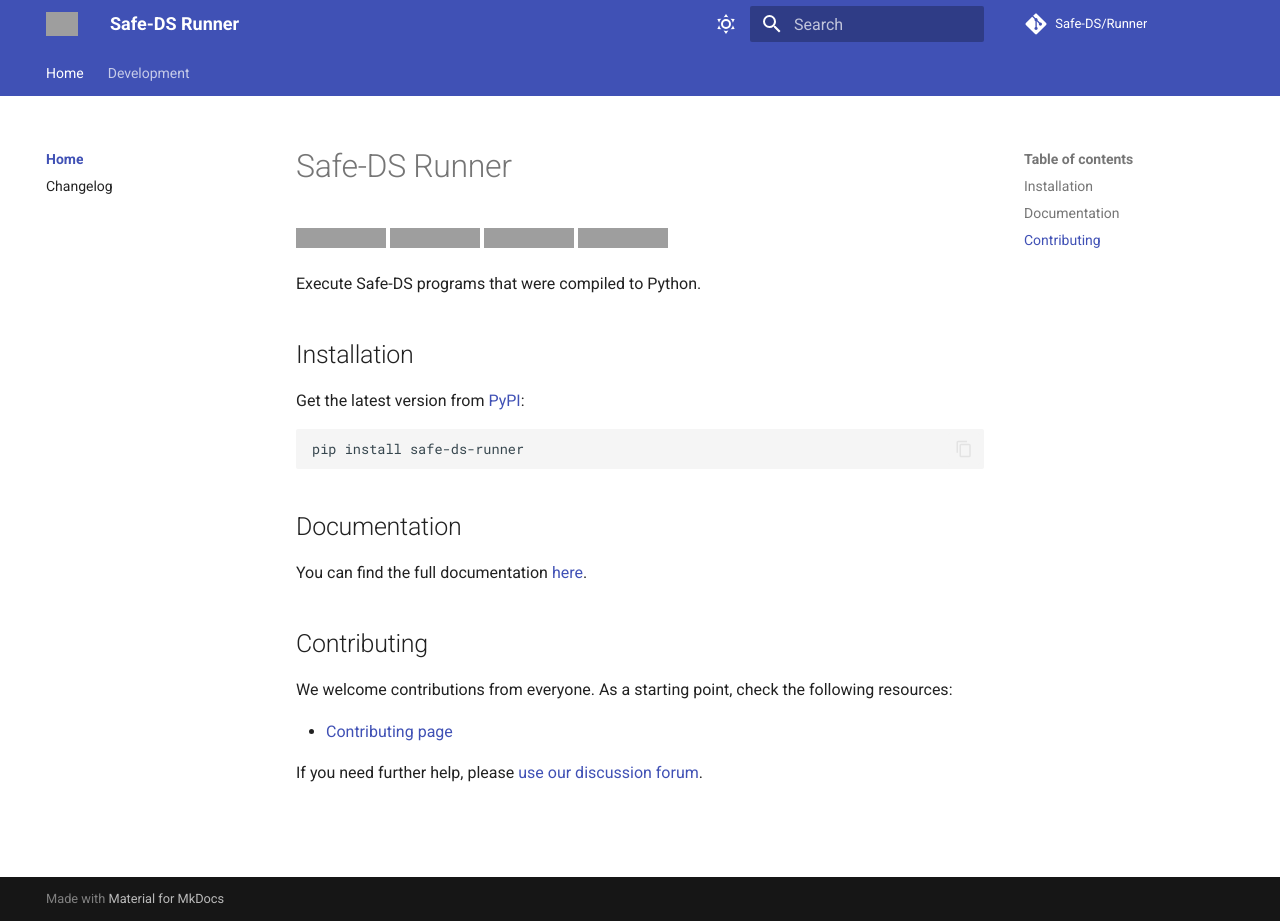
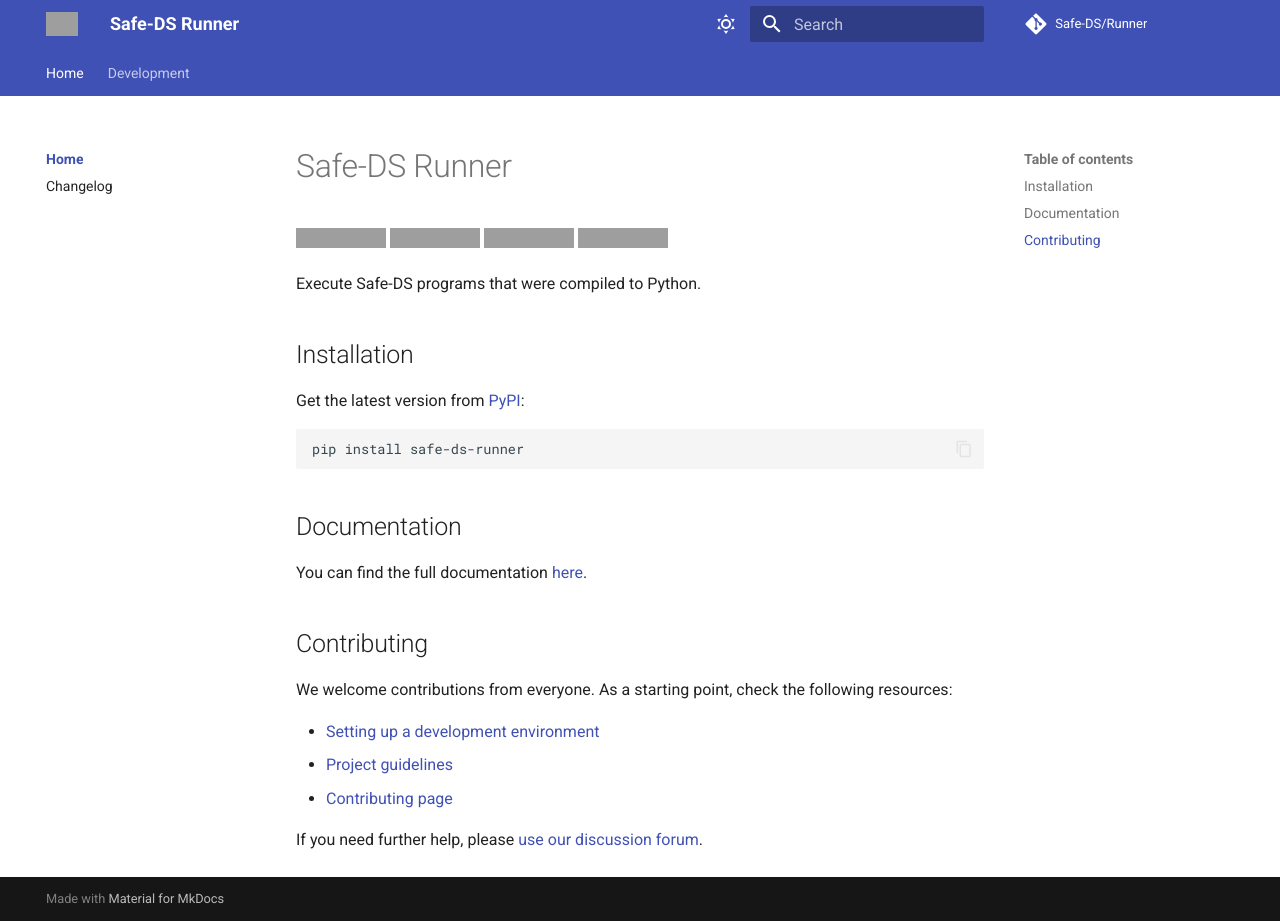
Before and after one commit to Safe-DS/Runner, an MkDocs documentation site: the page built from docs/README.md, in a window 1280 px wide and 921 px high. Built offline with MkDocs 1.6.1 and Material for MkDocs 9.7.7, drawn with Linux system fonts in a browser that asks for light colours; comment, search, counter and statistics services are not loaded; grey boxes are pictures that could not be loaded.

Commit message:
docs: link to developer resources

```diff
--- a/docs/README.md
+++ b/docs/README.md
@@ -23,6 +23,8 @@
 
 We welcome contributions from everyone. As a starting point, check the following resources:
 
+* [Setting up a development environment](https://runner.safeds.com/en/latest/development/environment/)
+* [Project guidelines](https://runner.safeds.com/en/latest/development/project_guidelines/)
 * [Contributing page](https://github.com/Safe-DS/Runner/contribute)
 
 If you need further help, please [use our discussion forum][forum].
```
